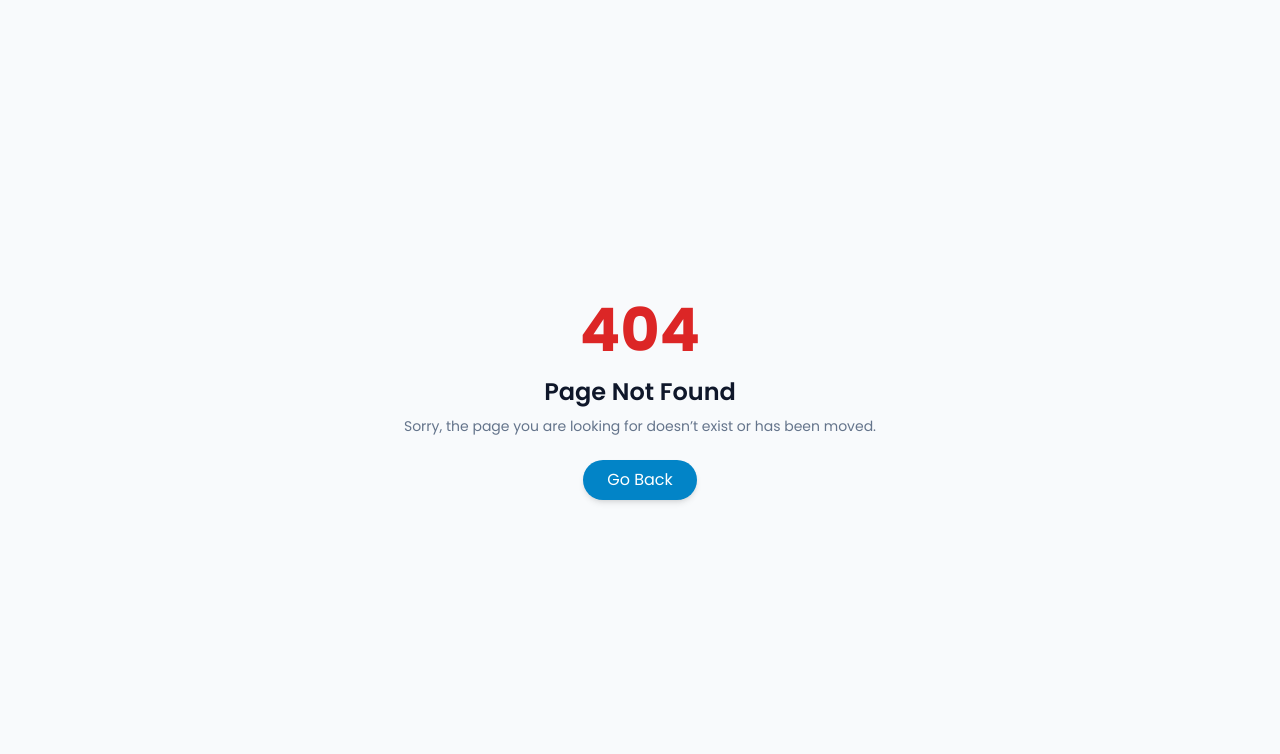
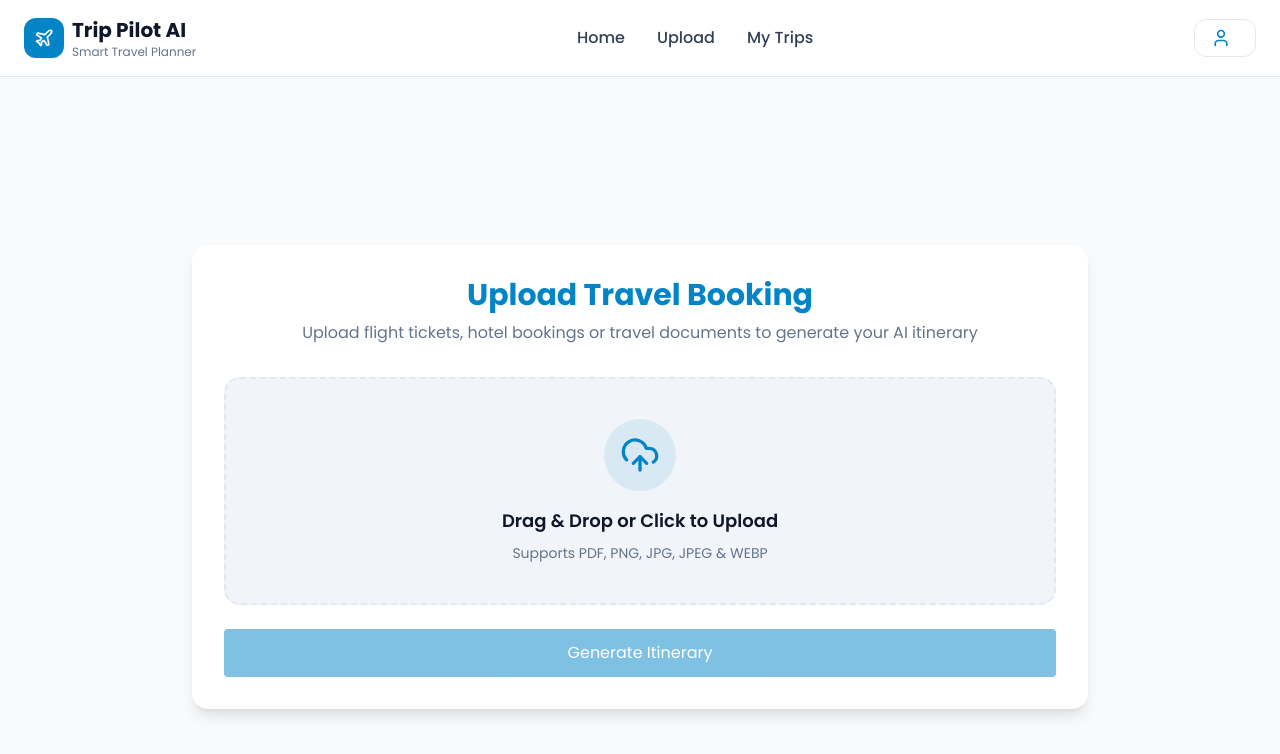
Before and after one commit to afsal-ak/trip-pilot-ai, a React (Vite) app in the folder frontend/: page /upload in a window 1280 px wide. Before the commit this address had no page. Shown: the top 754 px of the page. Built offline with nearby package versions, Linux system fonts and the light colour scheme; sample sign-in values are in the browser's storage.

Commit message:
feat: add travel document upload UI with drag and drop

```diff
--- /dev/null
+++ b/frontend/src/pages/user/home/UploadPage.tsx
@@ -0,0 +1,174 @@
+import { useState } from 'react';
+import { toast } from 'sonner';
+import { UploadCloud, FileText, ImageIcon, X } from 'lucide-react';
+import { uploadTravelDocument } from '@/services/upload.service';
+
+const UploadPage = () => {
+  const [file, setFile] = useState<File | null>(null);
+  const [loading, setLoading] = useState(false);
+  const [localError, setLocalError] = useState('');
+
+  const handleFileChange = (
+    e: React.ChangeEvent<HTMLInputElement>
+  ) => {
+    const selectedFile = e.target.files?.[0];
+
+    if (!selectedFile) return;
+
+    const allowedTypes = [
+      'application/pdf',
+      'image/png',
+      'image/jpeg',
+      'image/jpg',
+      'image/webp',
+    ];
+
+    if (!allowedTypes.includes(selectedFile.type)) {
+      setLocalError('Only PDF and image files are allowed');
+      return;
+    }
+
+    setLocalError('');
+    setFile(selectedFile);
+  };
+
+  const handleDrop = (
+    e: React.DragEvent<HTMLDivElement>
+  ) => {
+    e.preventDefault();
+
+    const droppedFile = e.dataTransfer.files?.[0];
+
+    if (!droppedFile) return;
+
+    const allowedTypes = [
+      'application/pdf',
+      'image/png',
+      'image/jpeg',
+      'image/jpg',
+      'image/webp',
+    ];
+
+    if (!allowedTypes.includes(droppedFile.type)) {
+      setLocalError('Only PDF and image files are allowed');
+      return;
+    }
+
+    setLocalError('');
+    setFile(droppedFile);
+  };
+
+  const handleUpload = async () => {
+    if (!file) {
+      setLocalError('Please select a file');
+      return;
+    }
+
+    try {
+      setLoading(true);
+
+      const response = await uploadTravelDocument(file);
+
+      console.log(response);
+
+      toast.success('Document uploaded successfully');
+    } catch (error) {
+      console.log(error);
+
+      toast.error('Upload failed');
+    } finally {
+      setLoading(false);
+    }
+  };
+
+  return (
+    <div className="min-h-screen bg-background px-4 py-10 font-poppins flex items-center justify-center">
+      <div className="w-full max-w-4xl bg-card rounded-lg shadow-lg p-8">
+        <div className="text-center mb-8">
+          <h1 className="text-3xl font-bold text-primary">
+            Upload Travel Booking
+          </h1>
+
+          <p className="text-muted-foreground mt-2">
+            Upload flight tickets, hotel bookings or travel documents
+            to generate your AI itinerary
+          </p>
+        </div>
+
+        {localError && (
+          <p className="text-sm text-danger text-center mb-4">
+            {localError}
+          </p>
+        )}
+
+        <div
+          onDragOver={(e) => e.preventDefault()}
+          onDrop={handleDrop}
+          className="border-2 border-dashed border-border rounded-lg p-10 bg-muted text-center transition hover:border-primary"
+        >
+          <label className="cursor-pointer flex flex-col items-center justify-center">
+            <div className="bg-primary/10 p-4 rounded-full mb-4">
+              <UploadCloud className="w-10 h-10 text-primary" />
+            </div>
+
+            <h2 className="text-lg font-semibold text-foreground">
+              Drag & Drop or Click to Upload
+            </h2>
+
+            <p className="text-sm text-muted-foreground mt-2">
+              Supports PDF, PNG, JPG, JPEG & WEBP
+            </p>
+
+            <input
+              type="file"
+              accept=".pdf,image/*"
+              className="hidden"
+              onChange={handleFileChange}
+            />
+          </label>
+        </div>
+
+        {file && (
+          <div className="mt-6 bg-muted rounded-lg p-4 flex items-center justify-between">
+            <div className="flex items-center gap-3">
+              {file.type === 'application/pdf' ? (
+                <FileText className="text-danger" />
+              ) : (
+                <ImageIcon className="text-success" />
+              )}
+
+              <div>
+                <p className="font-medium text-foreground">
+                  {file.name}
+                </p>
+
+                <p className="text-sm text-muted-foreground">
+                  {(file.size / 1024 / 1024).toFixed(2)} MB
+                </p>
+              </div>
+            </div>
+
+            <button
+              onClick={() => setFile(null)}
+              className="text-danger hover:opacity-80"
+            >
+              <X size={18} />
+            </button>
+          </div>
+        )}
+
+        <button
+          onClick={handleUpload}
+          disabled={!file || loading}
+          className="w-full mt-6 bg-primary text-white py-3 rounded hover:opacity-90 transition disabled:opacity-50"
+        >
+          {loading
+            ? 'Uploading...'
+            : 'Generate Itinerary'}
+        </button>
+      </div>
+    </div>
+  );
+};
+
+export default UploadPage;
--- a/frontend/src/router/user/ProtectedRoutes.tsx
+++ b/frontend/src/router/user/ProtectedRoutes.tsx
@@ -0,0 +1,13 @@
+import { Route } from 'react-router-dom';
+import UserProtectedRoutes from './UserProtectedRoute';
+import Home from '@/pages/user/home/Home';
+
+import UploadPage from '@/pages/user/home/UploadPage';
+const ProtectedRoutes = (
+  <Route element={<UserProtectedRoutes />}>
+    <Route path="/home" element={<Home />} />
+    <Route path="/upload" element={<UploadPage />} />
+
+  </Route>
+);
+export default ProtectedRoutes;
--- a/frontend/src/router/user/UserRoutes.tsx
+++ b/frontend/src/router/user/UserRoutes.tsx
@@ -5,6 +5,7 @@ import CommonRoutes from './CommonRoutes';
 import UserLayout from '@/layouts/UserLayout';
 import NotFoundPage from '@/components/NotFoundPage';
 import Home from '@/pages/user/home/Home';
+import ProtectedRoutes from './ProtectedRoutes';
  const UserRoutes = () => {
   return (
     <Routes>
@@ -14,7 +15,7 @@ import Home from '@/pages/user/home/Home';
         {CommonRoutes}
     <Route path="/home" element={<Home />} />
 
-        {/* {ProtectedRoutes} */}
+        {ProtectedRoutes}
       </Route>
       <Route path="*" element={<NotFoundPage />} />
     </Routes>
--- /dev/null
+++ b/frontend/src/services/upload.service.ts
@@ -0,0 +1,16 @@
+import api from '@/lib/axios/api';
+
+export const uploadTravelDocument =
+    async (file: File ): Promise<any> => {
+        const formData = new FormData();
+
+        formData.append('file', file);
+
+        const response = await api.post('/user/upload', formData,
+            {
+                headers: { 'Content-Type': 'multipart/form-data' },
+            }
+        );
+
+        return response.data;
+    };
```
